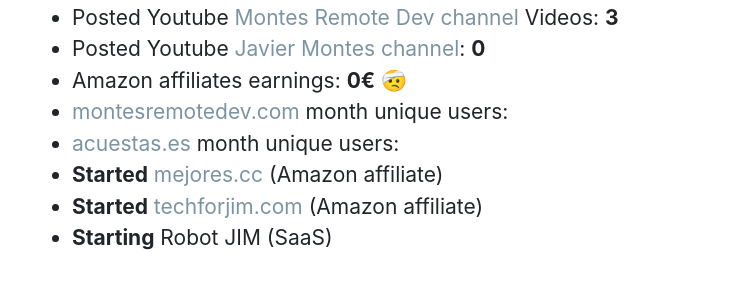
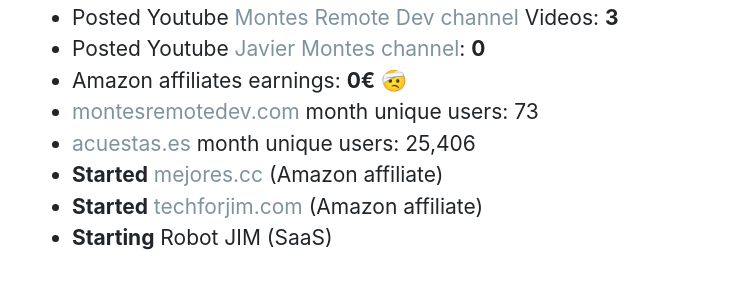
Before and after one commit to montes/montes.github.io, a Jekyll site: the page built from _posts/2019-01-16-2019-challenge-start-making-money-on-internet.md, in a window 1280 px wide and 900 px high, scrolled down 3278 px. Shown: the part 542-824 px from the top of the window, without its empty margins (238-971 px from the left). Built offline with Jekyll 4.4.1, drawn with Linux system fonts in a browser that asks for light colours; comment, search, counter and statistics services are not loaded.

Commit message:
Updated post

```diff
--- a/_posts/2019-01-16-2019-challenge-start-making-money-on-internet.md
+++ b/_posts/2019-01-16-2019-challenge-start-making-money-on-internet.md
@@ -54,8 +54,8 @@
 * Posted Youtube [Montes Remote Dev channel](https://www.youtube.com/channel/UCmPFJ4kCzhK38iBMq6Y2nlw) Videos: **3**
 * Posted Youtube [Javier Montes channel](https://www.youtube.com/channel/UCfbDeLomhGBTwmefbw7vm1w): **0**
 * Amazon affiliates earnings: **0€** 🤕
-* [montesremotedev.com](https://montesremotedev.com) month unique users:
-* [acuestas.es](https://acuestas.es) month unique users:
+* [montesremotedev.com](https://montesremotedev.com) month unique users: 73
+* [acuestas.es](https://acuestas.es) month unique users: 25,406
 * **Started** [mejores.cc](https://mejores.cc) (Amazon affiliate)
 * **Started** [techforjim.com](https://techforjim.com) (Amazon affiliate)
 * **Starting** Robot JIM (SaaS)
```
